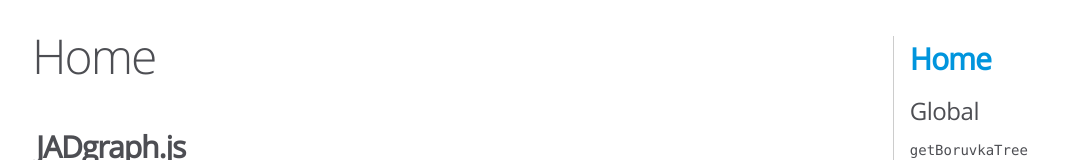
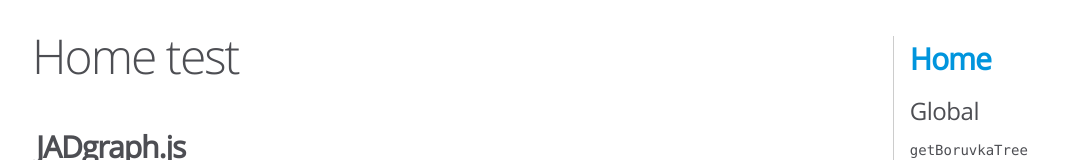
Before and after one commit to Jean-Aymeric/JSGraph, a website: page docs/index.html in a window 1280 px wide. Shown: the top 160 px of the page, without its empty margins (0-1082 px from the left). Drawn offline with Linux system fonts and the light colour scheme.

Commit message:
Update index.html

```diff
--- a/docs/index.html
+++ b/docs/index.html
@@ -17,7 +17,7 @@
 
 <div id="main">
 
-    <h1 class="page-title">Home</h1>
+    <h1 class="page-title">Home test</h1>
 
 
 
```
